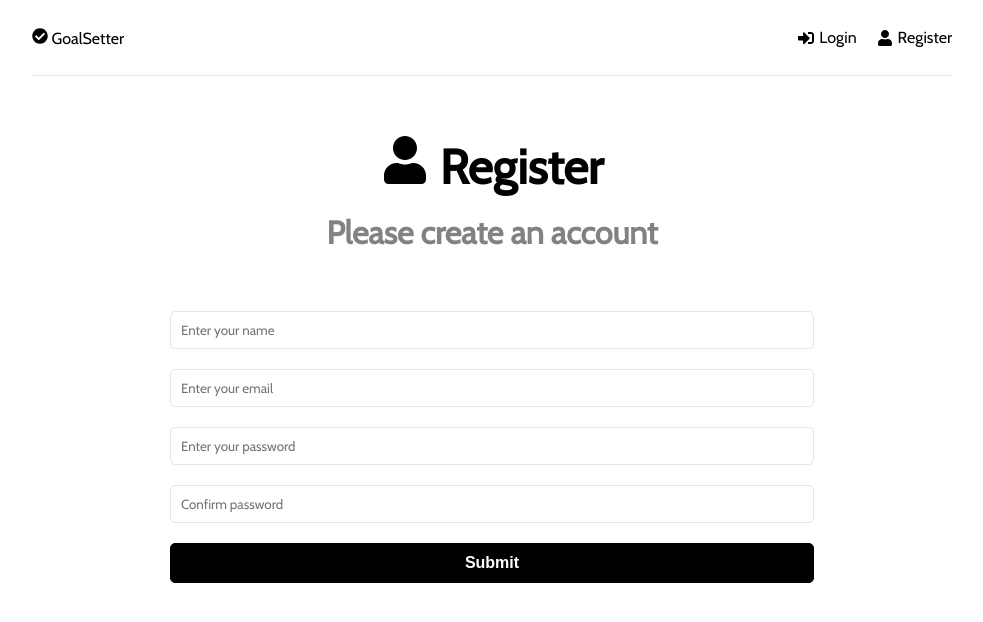
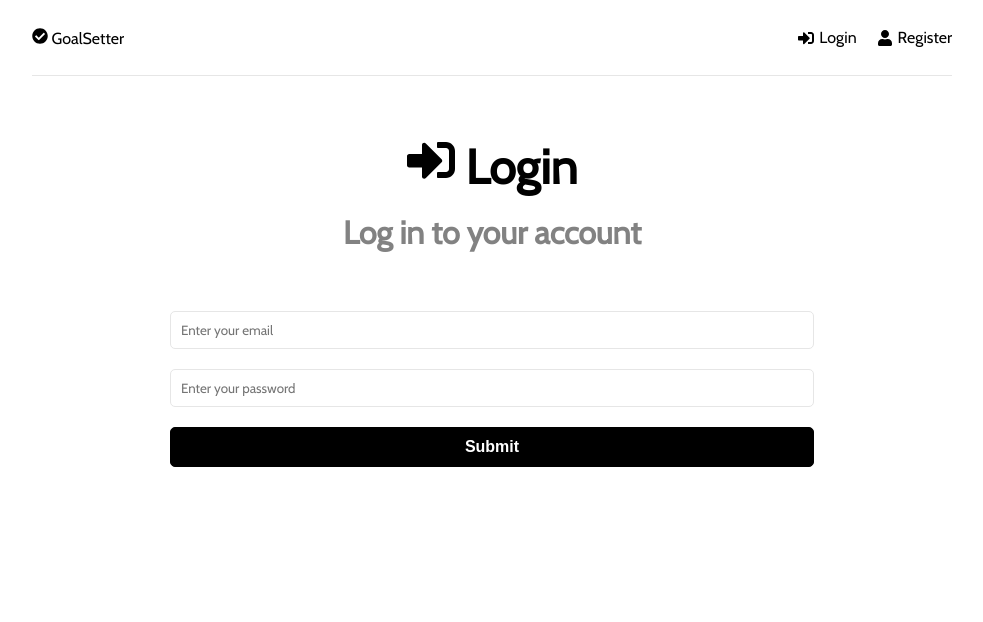
Before and after one commit to Alyzande/Goals-Mern-Project, a React (Create React App) app in the folder frontend/: page /login in a window 1280 px wide. Shown: the top 622 px of the page, without its empty margins (148-1131 px from the left). Built offline with nearby package versions, Linux system fonts and the light colour scheme.

Commit message:
login ui

```diff
--- a/frontend/src/pages/Login.jsx
+++ b/frontend/src/pages/Login.jsx
@@ -1,17 +1,15 @@
 import React from 'react';
 import { useState, useEffect } from 'react';
-import {FaUser} from 'react-icons/fa';
+import {FaSignInAlt} from 'react-icons/fa';
 
 function Login() {
     //password2 is confirm pw
     const [formData, setFormData] = useState({
-        name: '',
         email: '',
-        password: '',
-        password2: ''
+        password: ''
     })
 
-    const {name, email, password, password2} = formData;
+    const {email, password} = formData;
 
     const onChange = (e) => {
         setFormData((prevState) => ({
@@ -27,24 +25,18 @@ function Login() {
     return <>
         <section className="heading">
             <h1>
-                <FaUser /> Register
+                <FaSignInAlt /> Login
             </h1>
-            <p>Please create an account</p>
+            <p>Log in to your account</p>
         </section>
 
         <section className="form">
             <form onSubmit={onSubmit}>
                 <div className="form-group">
-                    <input type="text" className="form-control" id="name" name="name" value={name} placeholder='Enter your name' onChange={onChange}/>
-                </div>
-                <div className="form-group">
                     <input type="email" className="form-control" id="email" name="email" value={email} placeholder='Enter your email' onChange={onChange}/>
                 </div>
                 <div className="form-group">
                     <input type="password" className="form-control" id="password" name="password" value={password} placeholder='Enter your password' onChange={onChange}/>
-                </div>
-                <div className="form-group">
-                    <input type="password" className="form-control" id="password2" name="password2" value={password2} placeholder='Confirm password' onChange={onChange}/>
                 </div>
                 <div className="form-group">
                     <button type='submit' className='btn btn-block'>Submit</button>
@@ -53,10 +45,6 @@ function Login() {
         </section>
     </>
 
-
-//   return (
-//     <div>Register</div>
-//   )
 }
 
 export default Login
```
